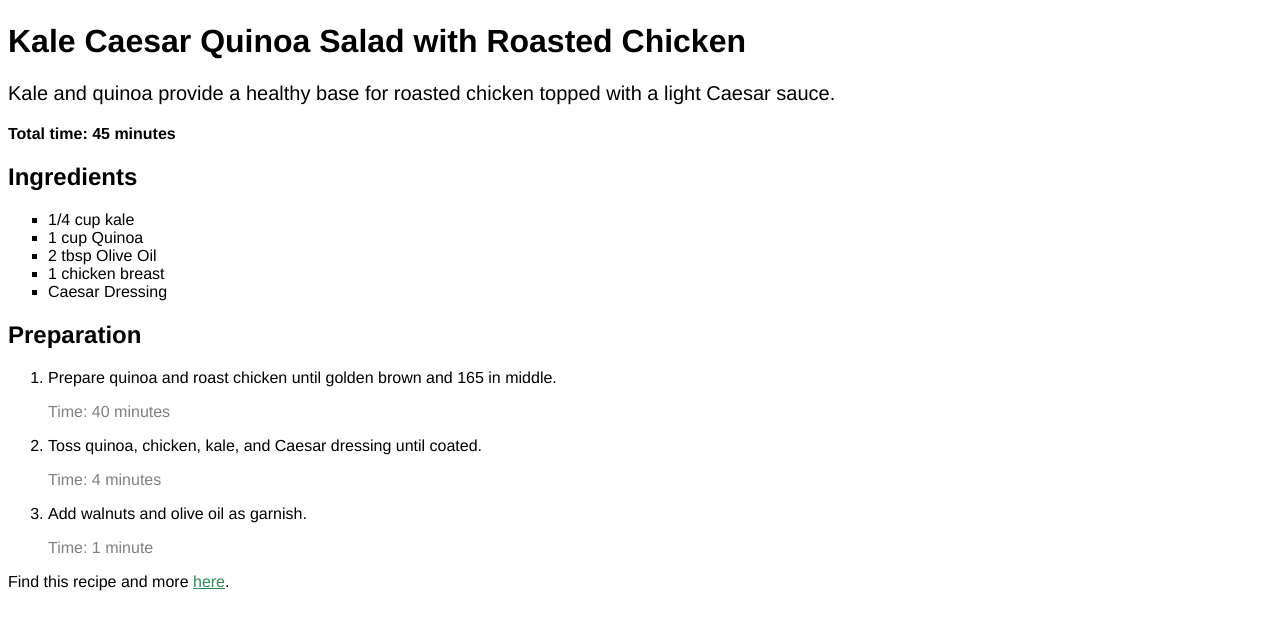
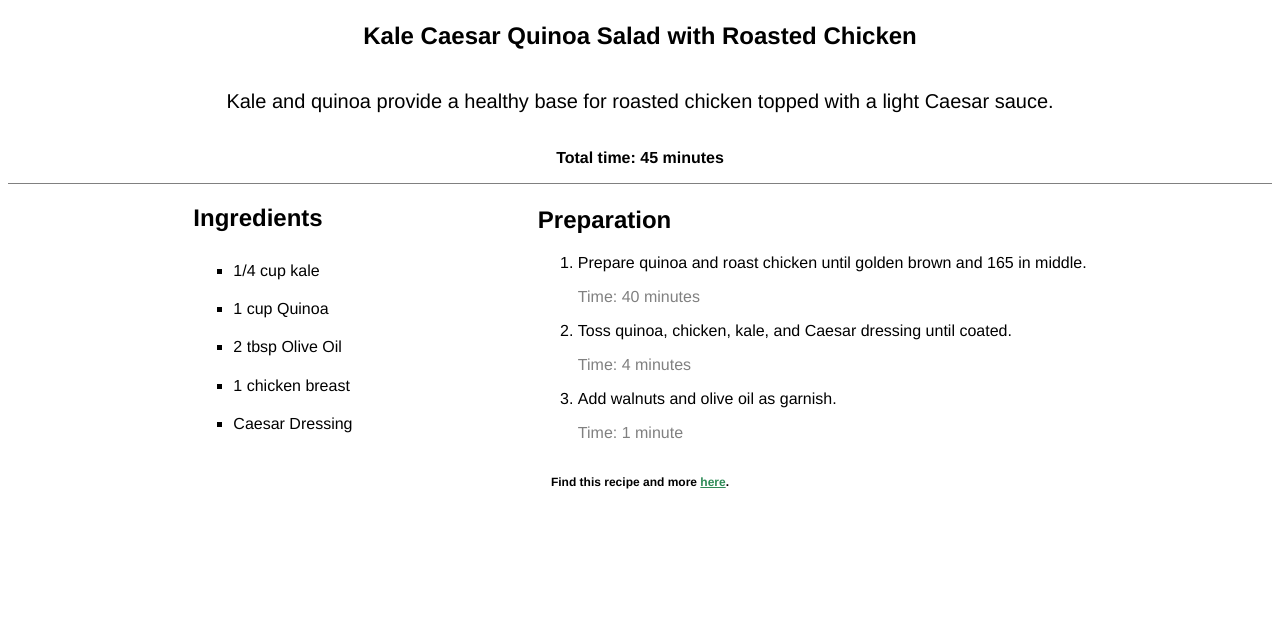
Before and after one commit to Zacchaeus-n/healthy-recipes, a plain HTML site: page index.html in a window 1280 px wide. Shown: the part 160-790 px from the top of the page. Drawn offline with Linux system fonts and the light colour scheme.

Commit message:
Final work

```diff
--- a/index.html
+++ b/index.html
@@ -6,18 +6,22 @@
   </head>
 
   <body>
+    <header>
       <img
         src="https://content.codecademy.com/courses/freelance-1/unit-2/salad.jpg"
         alt="Kale Caeasar Salad"
       />
+    </header>
+    <section class="one">
       <h1>Kale Caesar Quinoa Salad with Roasted Chicken</h1>
       <p class="description">
         Kale and quinoa provide a healthy base for roasted chicken topped with a
         light Caesar sauce.
       </p>
-
       <p id="cook-time">Total time: 45 minutes</p>
-
+    </section>
+    <section class="two">
+      <div class="ingredient">
         <h2>Ingredients</h2>
         <ul class="ingredients">
           <li>1/4 cup kale</li>
@@ -26,12 +30,14 @@
           <li>1 chicken breast</li>
           <li>Caesar Dressing</li>
         </ul>
-
+      </div>
+      <div class="preparation">
         <h2>Preparation</h2>
         <ol>
           <li>
             <p>
-          Prepare quinoa and roast chicken until golden brown and 165 in middle.
+              Prepare quinoa and roast chicken until golden brown and 165 in
+              middle.
             </p>
             <p class="time">Time: 40 minutes</p>
           </li>
@@ -44,6 +50,8 @@
             <p class="time">Time: 1 minute</p>
           </li>
         </ol>
+      </div>
+    </section>
 
     <p class="citation">
       Find this recipe and more
--- a/style.css
+++ b/style.css
@@ -23,3 +23,29 @@ p,
 li {
   font-family: Helvetica;
 }
+
+section.one {
+  display: flex;
+  flex-direction: column;
+  justify-content: center;
+  align-items: center;
+}
+
+section.two {
+  border-top: 0.1rem solid gray;
+  display: flex;
+  flex-direction: row;
+  justify-content: space-evenly;
+  align-items: center;
+}
+
+.ingredients {
+  line-height: 2.4rem;
+}
+
+.citation {
+  text-align: center;
+  font-size: 12px;
+  font-weight: 600;
+  margin: 15px auto;
+}
```
Lines whose indentation alone changed are shown as unchanged.
